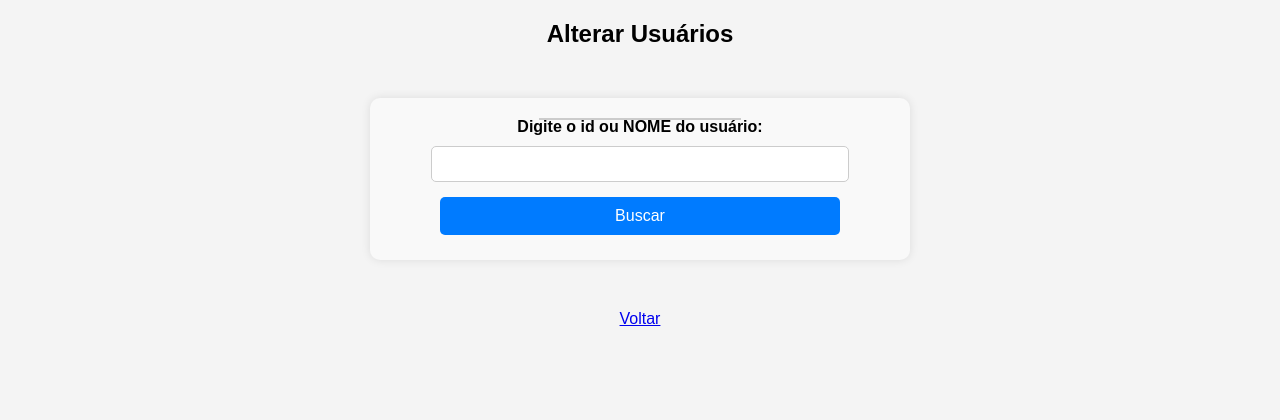
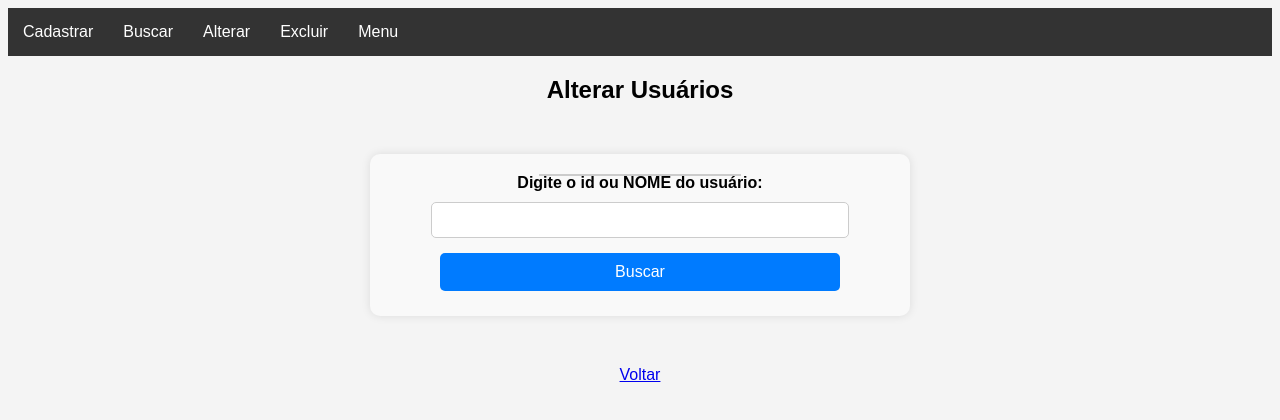
Before and after one commit to maxmanoel/prova_maxemanoel, a PHP site: page /alterar_usuario.php in a window 1280 px wide. Shown: the top 420 px of the page. Run offline with PHP 8.4, Linux system fonts and the light colour scheme; a user stored in the database is signed in; data comes from the database, SQL or seed files in the repository.

Commit message:
ajuste do menu dropdow!

```diff
--- a/alterar_usuario.php
+++ b/alterar_usuario.php
@@ -1,6 +1,7 @@
 <?php
 session_start();
 require_once 'conexao.php';
+require_once 'menu_dropdow.php';
 
 //VERIFICA SE O USUÁRIO TEM PERMISSÃO DE ADM
 
--- a/buscar_usuario.php
+++ b/buscar_usuario.php
@@ -1,6 +1,7 @@
 <?php
 session_start();
 require_once 'conexao.php';
+require_once 'menu_dropdow.php';
 
 if($_SESSION['perfil']!=1 && $_SESSION['perfil']!=2) {
     echo "<script>alert('Acesso Negado!');window.location.href='principal.php';</script>";
--- a/cadastro_usuario.php
+++ b/cadastro_usuario.php
@@ -1,6 +1,7 @@
 <?php
  session_start();
 require_once 'conexao.php';
+require_once 'menu_dropdow.php';
 
 //Garante que o usuario esteja logado
 if($_SESSION['perfil']!=1){
--- a/excluir_usuario.php
+++ b/excluir_usuario.php
@@ -1,6 +1,7 @@
 <?php
 session_start();
 require_once 'conexao.php';
+require_once 'menu_dropdow.php';
 
 //VERIFICA SE O USUÁRIO TEM PERMISSÃO DE ADM
 
--- a/menu_dropdow.php
+++ b/menu_dropdow.php
@@ -1,5 +1,4 @@
 <?php
-session_start();
 require_once 'conexao.php';
 
 if(!isset($_SESSION['usuario'])){
@@ -22,7 +21,8 @@ $permissoes = [
     1=>["Cadastrar"=>["cadastro_usuario.php","cadastro_perfil.php","cadastro_cliente.php","cadastro_forncedor.php","cadastro_produto.php","cadastro_funcionario.php"],
         "Buscar"=>["buscar_usuario.php","buscar_perfil.php","buscar_cliente.php","buscar_forncedor.php","buscar_produto.php","buscar_funcionario.php"],
         "Alterar"=>["alterar_usuario.php","alterar_perfil.php","alterar_cliente.php","alterar_forncedor.php","alterar_produto.php","alterar_funcionario.php"],
-        "Excluir"=>["excluir_usuario.php","excluir_perfil.php","excluir_cliente.php","excluir_forncedor.php","excluir_produto.php","excluir_funcionario.php"]],
+        "Excluir"=>["excluir_usuario.php","excluir_perfil.php","excluir_cliente.php","excluir_forncedor.php","excluir_produto.php","excluir_funcionario.php"],
+        "Menu"=>["principal.php"]],
 
         2=>["Cadastrar"=>["cadastro_cliente.php"],
         "Buscar"=>["buscar_cliente.php","buscar_forncedor.php","buscar_produto.php"],
```
